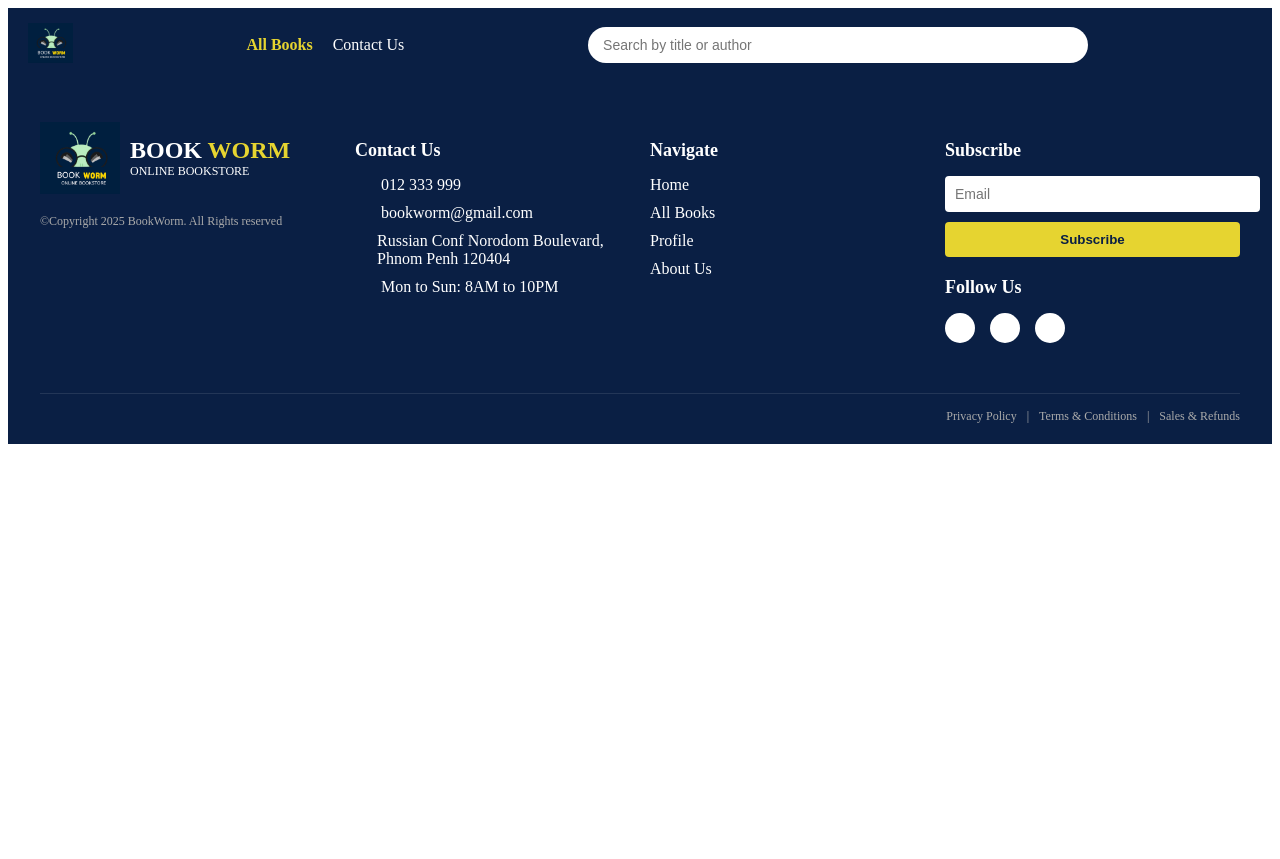
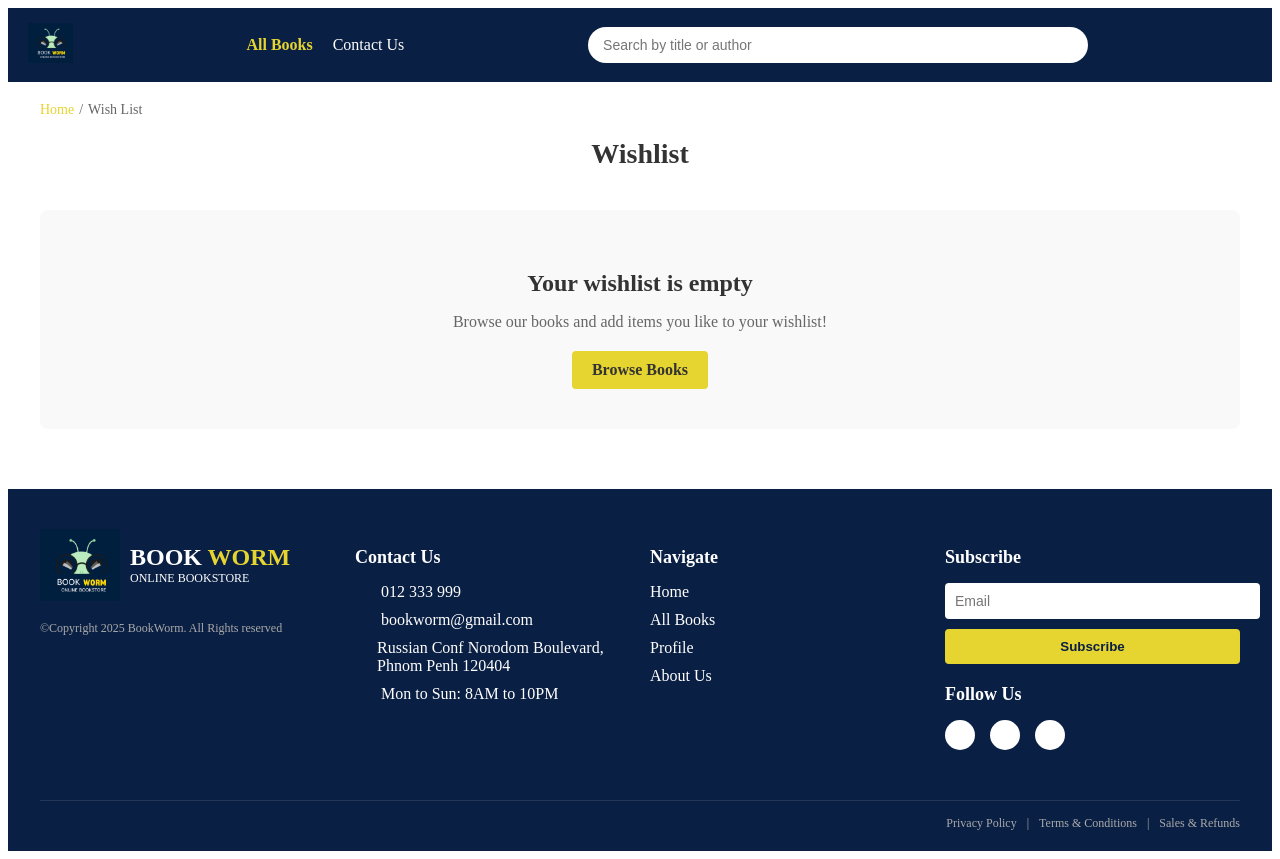
Before and after one commit to lyvathanak/bookworm, a Vue app: page /wishlist in a window 1280 px wide. Shown: the top 859 px of the page. Before the commit the page ends 800 px from the top, so only its background shows below. Built offline with nearby package versions, Linux system fonts and the light colour scheme; the HTML template or start-up script is replaced by a standard one.

Commit message:
Done WishList Page ^.^

```diff
--- a/src/router/index.js
+++ b/src/router/index.js
@@ -2,6 +2,7 @@ import { createRouter, createWebHistory } from 'vue-router'
 import LandingPage from '../views/LandingPage.vue'
 import HomeView from '../views/HomeView.vue'
 import DescriptionPage from '../views/DescriptionPage.vue'
+import WishListPage from '@/views/WishListPage.vue'
 
 
 const routes = [
@@ -16,6 +17,11 @@ const routes = [
     component: HomeView
   },
   {
+    path: '/wishlist',
+    name: 'wishlist',
+    component: WishListPage
+  },
+  {
     path: '/book/:id',
     name: 'book-description',
     component: DescriptionPage
--- a/src/views/LandingPage.vue
+++ b/src/views/LandingPage.vue
@@ -2,11 +2,11 @@
     <div class="landing-page">
       <!-- Logo Section -->
       <div class="logo-section">
-        <div class="logo-container">
+        <div class="logo-container" @click="navigateToHome()">
           <img src="../assets/logo.png" alt="BookWorm Logo" class="logo-image" />
           <div class="brand-text">
-            <h1 class="brand-name">BOOK <span class="brand-highlight">WORM</span></h1>
-            <p class="brand-tagline">ONLINE BOOKSTORE</p>
+            <h1 class="brand-name" @click="navigateToHome()">BOOK <span class="brand-highlight">WORM</span></h1>
+            <p class="brand-tagline" @click="navigateToHome()">ONLINE BOOKSTORE</p>
           </div>
         </div>
       </div>
--- /dev/null
+++ b/src/views/WishListPage.vue
@@ -0,0 +1,368 @@
+<template>
+  <div class="wishlist-page">
+    <!-- Breadcrumb -->
+    <div class="breadcrumb">
+      <a href="/" class="breadcrumb-link home">Home</a>
+      <span class="breadcrumb-separator">/</span>
+      <span class="breadcrumb-current">Wish List</span>
+    </div>
+
+    <!-- Page Title -->
+    <h1 class="page-title">Wishlist</h1>
+
+    <!-- Empty Wishlist Message -->
+    <div v-if="wishlistItems.length === 0" class="empty-wishlist">
+      <div class="empty-icon">
+        <i class="far fa-heart"></i>
+      </div>
+      <h2>Your wishlist is empty</h2>
+      <p>Browse our books and add items you like to your wishlist!</p>
+      <router-link to="/home" class="browse-books-btn">Browse Books</router-link>
+    </div>
+
+    <!-- Books Grid -->
+    <template v-else>
+      <div class="books-grid">
+        <!-- Dynamic Book Items -->
+        <div class="book-item" v-for="item in displayedItems" :key="item.id">
+          <div class="book-cover" @click="goToBookDetail(item.id)">
+            <img v-if="item.coverImage" :src="item.coverImage" :alt="item.title" class="book-cover-img">
+            <div v-else class="book-cover-placeholder"></div>
+          </div>
+          <h3 class="book-title">{{ item.title }}</h3>
+          <p class="book-author">{{ item.author || 'Unknown Author' }}</p>
+          <div class="book-actions">
+            <span class="book-price">{{ item.price }}</span>
+            <div class="action-buttons">
+              <button class="remove-btn" @click="removeFromWishlist(item.id)" title="Remove from wishlist">
+                <i class="fas fa-trash-alt"></i>
+              </button>
+              <button class="add-to-cart-btn" @click="addToCart(item)">Add to cart</button>
+            </div>
+          </div>
+        </div>
+      </div>
+
+      <!-- More Button - Only show if there are more items to display -->
+      <div class="more-container" v-if="hasMoreItems">
+        <button class="more-btn" @click="loadMore">More</button>
+      </div>
+    </template>
+  </div>
+</template>
+
+<script setup>
+import { ref, onMounted, computed } from 'vue'
+import { useRouter } from 'vue-router'
+
+const router = useRouter()
+
+// Wishlist state
+const wishlistItems = ref([])
+const displayCount = ref(8)
+const cartItems = ref([])
+
+// Load wishlist items from localStorage
+const loadWishlist = () => {
+  try {
+    const savedWishlist = JSON.parse(localStorage.getItem('wishlist') || '[]')
+    wishlistItems.value = savedWishlist
+  } catch (error) {
+    console.error('Error loading wishlist:', error)
+    wishlistItems.value = []
+  }
+}
+
+// Load cart items from localStorage
+const loadCart = () => {
+  try {
+    cartItems.value = JSON.parse(localStorage.getItem('cartItems') || '[]')
+  } catch (error) {
+    console.error('Error loading cart:', error)
+    cartItems.value = []
+  }
+}
+
+// Computed property to determine which items to display
+const displayedItems = computed(() => {
+  return wishlistItems.value.slice(0, displayCount.value)
+})
+
+// Determine if there are more items to show
+const hasMoreItems = computed(() => {
+  return displayCount.value < wishlistItems.value.length
+})
+
+// Function to navigate to book details
+const goToBookDetail = (bookId) => {
+  router.push({ name: 'book-description', params: { id: bookId } })
+}
+
+// Function to remove item from wishlist
+const removeFromWishlist = (bookId) => {
+  // Update local state
+  wishlistItems.value = wishlistItems.value.filter(item => item.id !== bookId)
+
+  // Update localStorage
+  localStorage.setItem('wishlist', JSON.stringify(wishlistItems.value))
+}
+
+// Function to add item to cart
+const addToCart = (book) => {
+  // Check if item is already in cart
+  const existingItem = cartItems.value.find(item => item.id === book.id)
+
+  if (existingItem) {
+    existingItem.quantity += 1
+  } else {
+    cartItems.value.push({
+      id: book.id,
+      title: book.title,
+      price: book.price,
+      coverImage: book.coverImage,
+      quantity: 1
+    })
+  }
+
+  // Save to localStorage
+  localStorage.setItem('cartItems', JSON.stringify(cartItems.value))
+
+  // Show confirmation
+  alert(`"${book.title}" added to cart!`)
+}
+
+// Load more items function
+const loadMore = () => {
+  displayCount.value += 8
+  if (displayCount.value > wishlistItems.value.length) {
+    displayCount.value = wishlistItems.value.length
+  }
+}
+
+// Load data on component mount
+onMounted(() => {
+  loadWishlist()
+  loadCart()
+})
+</script>
+
+<style scoped>
+.wishlist-page {
+  max-width: 1200px;
+  margin: 0 auto;
+  padding: 20px;
+}
+
+.breadcrumb {
+  margin-bottom: 20px;
+  font-size: 14px;
+}
+
+.breadcrumb-link {
+  text-decoration: none;
+}
+
+.home {
+  color: #e6d430;
+}
+
+.breadcrumb-separator {
+  margin: 0 5px;
+  color: #666;
+}
+
+.breadcrumb-current {
+  color: #666;
+}
+
+.page-title {
+  text-align: center;
+  margin-bottom: 40px;
+  font-size: 28px;
+  color: #333;
+}
+
+/* Empty wishlist styles */
+.empty-wishlist {
+  text-align: center;
+  padding: 40px 20px;
+  background-color: #f9f9f9;
+  border-radius: 8px;
+  margin-bottom: 40px;
+}
+
+.empty-icon {
+  font-size: 60px;
+  color: #ddd;
+  margin-bottom: 20px;
+}
+
+.empty-wishlist h2 {
+  font-size: 24px;
+  margin-bottom: 10px;
+  color: #333;
+}
+
+.empty-wishlist p {
+  color: #666;
+  margin-bottom: 20px;
+}
+
+.browse-books-btn {
+  display: inline-block;
+  background-color: #e6d430;
+  color: #333;
+  padding: 10px 20px;
+  border-radius: 4px;
+  text-decoration: none;
+  font-weight: bold;
+  transition: background-color 0.3s;
+}
+
+.browse-books-btn:hover {
+  background-color: #d6c420;
+}
+
+/* Books grid styles */
+.books-grid {
+  display: grid;
+  grid-template-columns: repeat(4, 1fr);
+  gap: 30px;
+  margin-bottom: 40px;
+}
+
+.book-item {
+  display: flex;
+  flex-direction: column;
+  border: 1px solid #eee;
+  padding: 15px;
+  border-radius: 8px;
+  transition: transform 0.2s, box-shadow 0.2s;
+}
+
+.book-item:hover {
+  transform: translateY(-5px);
+  box-shadow: 0 5px 15px rgba(0, 0, 0, 0.1);
+}
+
+.book-cover {
+  margin-bottom: 15px;
+  aspect-ratio: 2/3;
+  overflow: hidden;
+  cursor: pointer;
+  border-radius: 4px;
+}
+
+.book-cover-img {
+  width: 100%;
+  height: 100%;
+  object-fit: contain;
+}
+
+.book-cover-placeholder {
+  width: 100%;
+  height: 100%;
+  background-color: #f0f0f0;
+  border: 1px solid #ddd;
+}
+
+.book-title {
+  font-size: 16px;
+  margin: 0 0 5px 0;
+  font-weight: 600;
+  color: #333;
+}
+
+.book-author {
+  font-size: 14px;
+  margin: 0 0 10px 0;
+  color: #666;
+}
+
+.book-actions {
+  display: flex;
+  flex-direction: column;
+  margin-top: auto;
+}
+
+.book-price {
+  font-weight: bold;
+  font-size: 16px;
+  margin-bottom: 10px;
+}
+
+.action-buttons {
+  display: flex;
+  gap: 10px;
+}
+
+.add-to-cart-btn {
+  flex: 1;
+  background-color: #e6d430;
+  border: none;
+  padding: 6px 12px;
+  border-radius: 4px;
+  font-size: 12px;
+  cursor: pointer;
+  transition: background-color 0.3s;
+}
+
+.add-to-cart-btn:hover {
+  background-color: #d6c420;
+}
+
+.remove-btn {
+  background-color: #f5f5f5;
+  border: none;
+  padding: 6px 10px;
+  border-radius: 4px;
+  cursor: pointer;
+  display: flex;
+  align-items: center;
+  justify-content: center;
+  transition: background-color 0.3s;
+}
+
+.remove-btn:hover {
+  background-color: #ffebee;
+  color: #f44336;
+}
+
+.more-container {
+  display: flex;
+  justify-content: center;
+  margin-top: 20px;
+}
+
+.more-btn {
+  background-color: #e6d430;
+  border: none;
+  padding: 10px 40px;
+  border-radius: 4px;
+  font-size: 16px;
+  cursor: pointer;
+  transition: background-color 0.3s;
+}
+
+.more-btn:hover {
+  background-color: #d6c420;
+}
+
+@media (max-width: 1024px) {
+  .books-grid {
+    grid-template-columns: repeat(3, 1fr);
+  }
+}
+
+@media (max-width: 768px) {
+  .books-grid {
+    grid-template-columns: repeat(2, 1fr);
+  }
+}
+
+@media (max-width: 480px) {
+  .books-grid {
+    grid-template-columns: 1fr;
+  }
+}
+</style>
```
